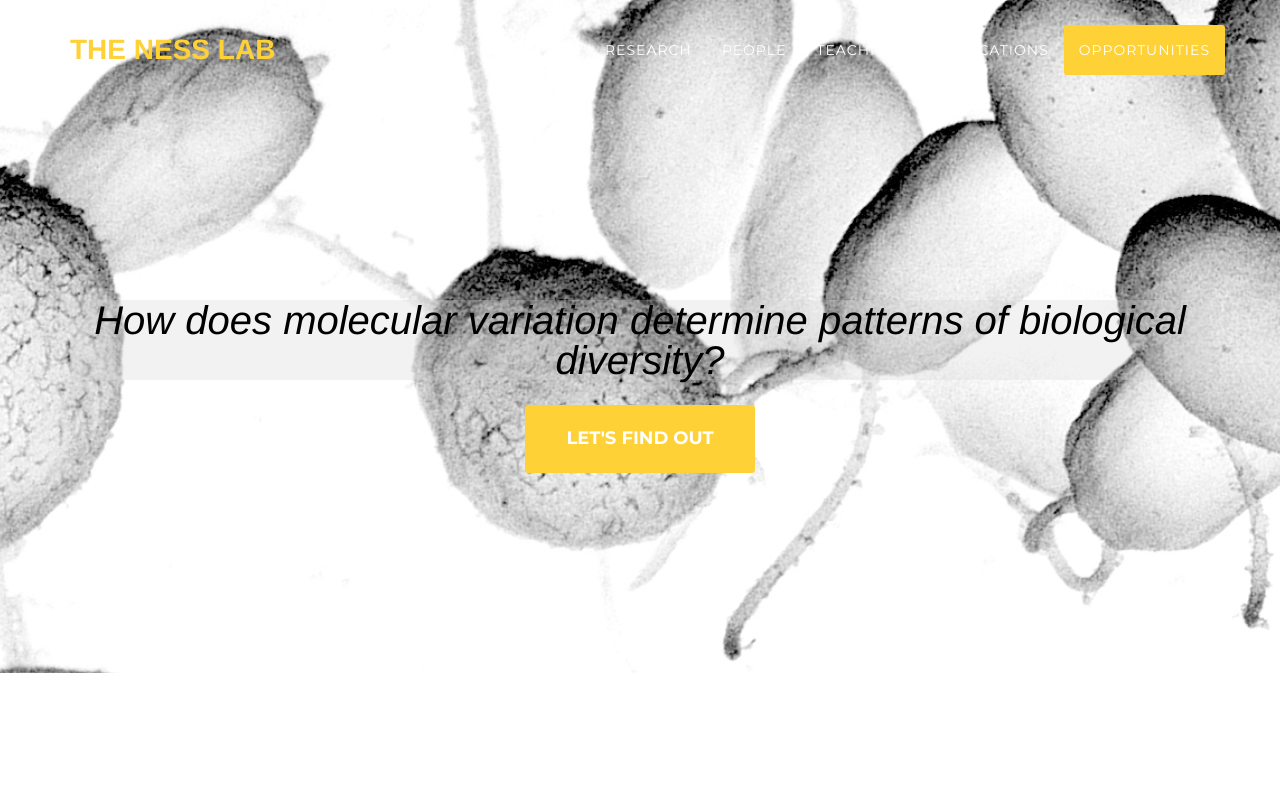
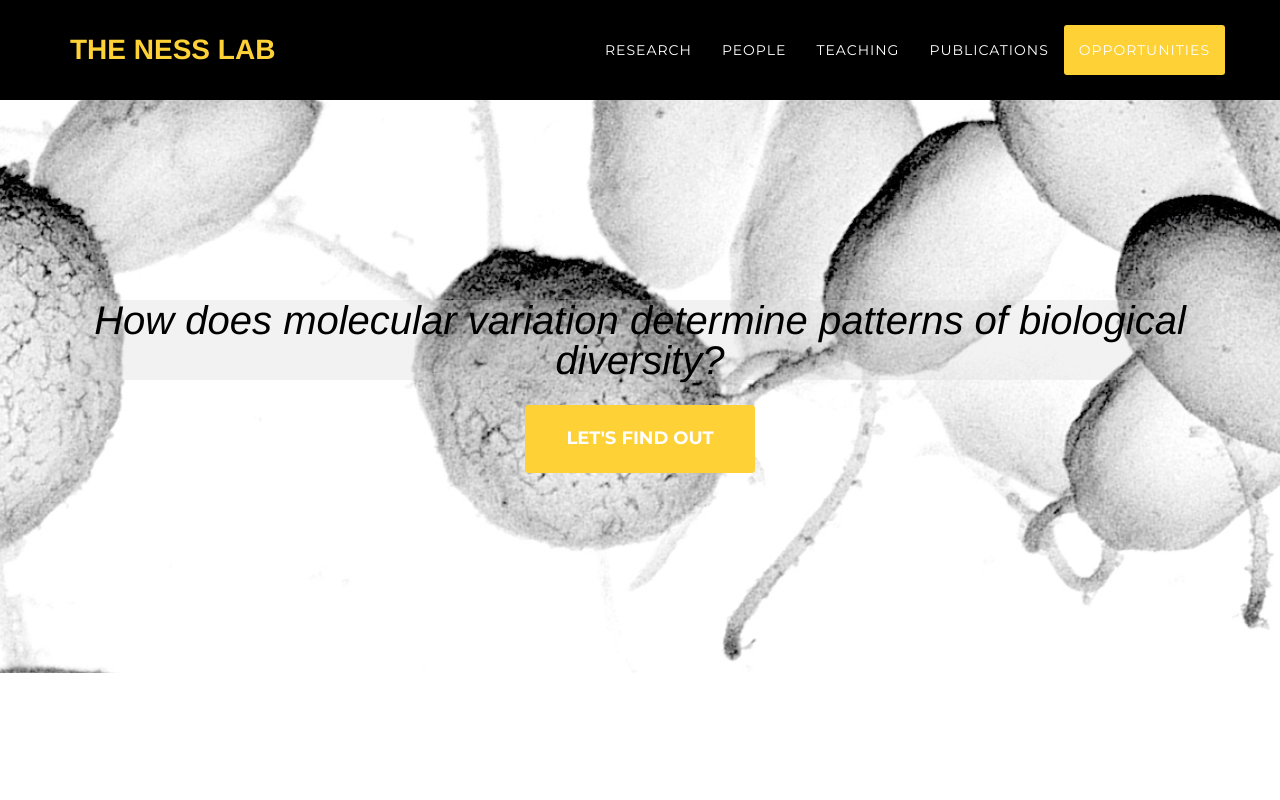
Before and after one commit to aays/nesslab, a website: page index.html in a window 1280 px wide. Shown: the top 800 px of the page. Drawn offline with nearby package versions, Linux system fonts and the light colour scheme; a web font is replaced by a local one.

Commit message:
made navbar bg black (I think?...)

```diff
--- a/css/agency.css
+++ b/css/agency.css
@@ -199,7 +199,7 @@ fieldset[disabled] .btn-xl.active {
 }
 @media (min-width: 768px) {
   .navbar-custom {
-    background-color: transparent;
+    background-color: #000000;
     padding: 25px 0;
     -webkit-transition: padding 0.3s;
     -moz-transition: padding 0.3s;
```
